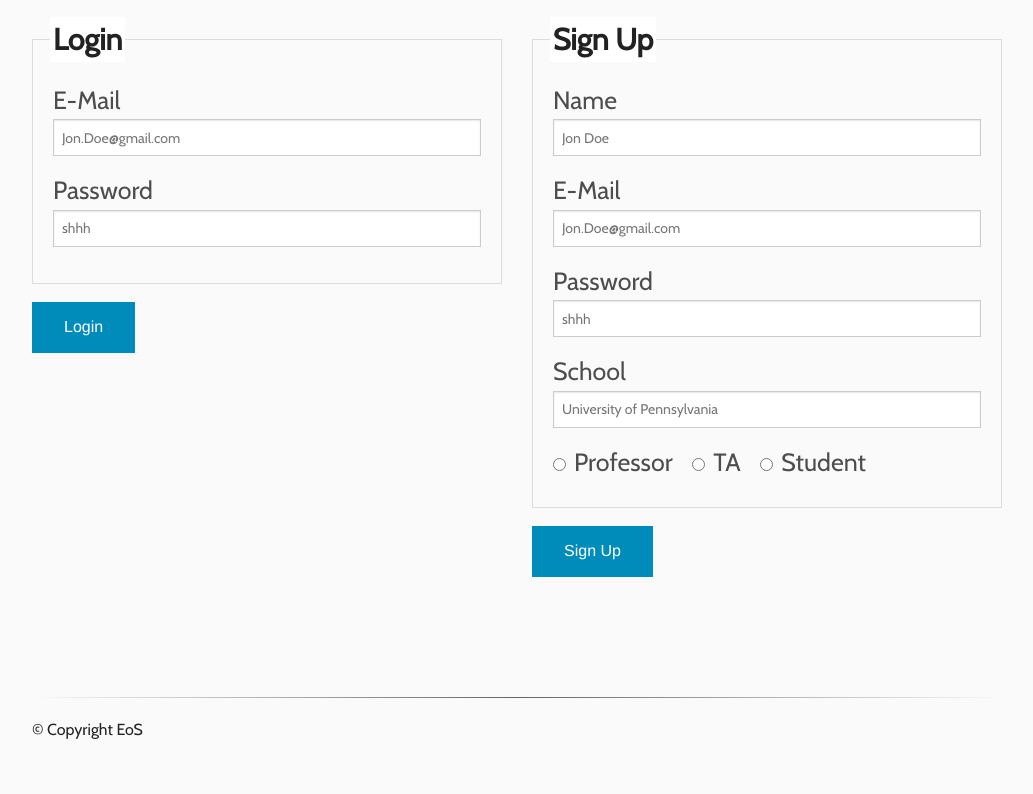
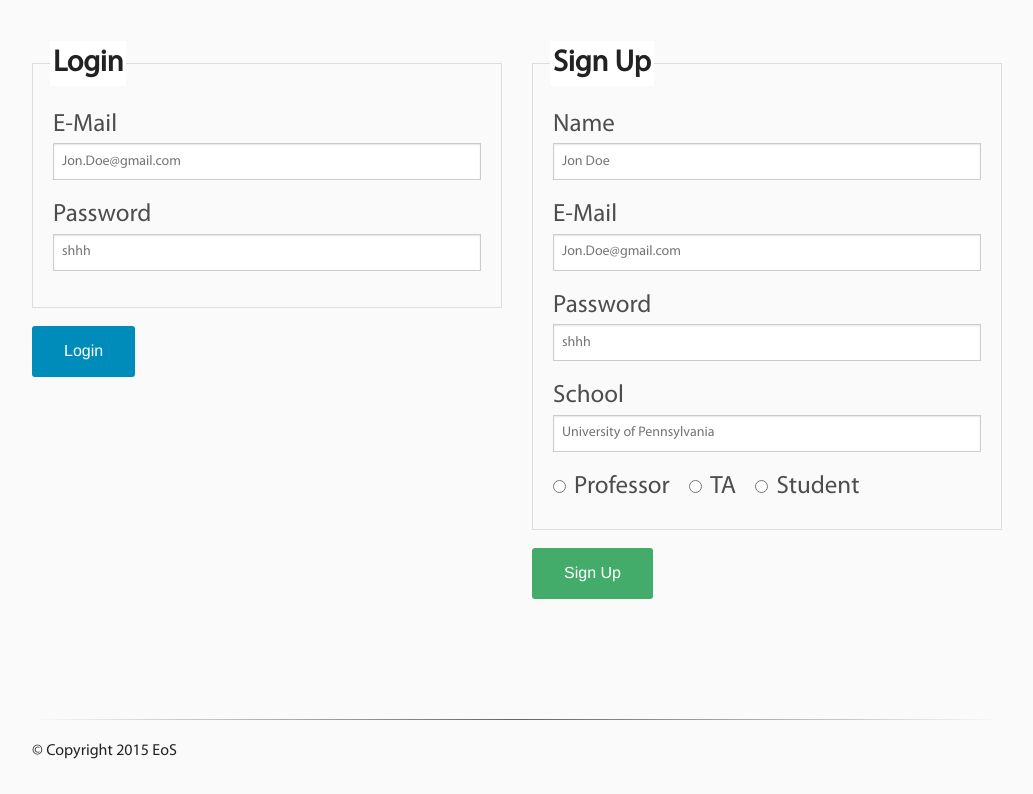
Before and after one commit to jpchen/EoS, a Flask app: page / in a window 1280 px wide. Shown: the part 286-1080 px from the top of the page, without its empty margins (123-1156 px from the left). Before the commit the page ends 1025 px from the top, so only its background shows below. Run offline with Flask 2, Linux system fonts and the light colour scheme.

Commit message:
fonts and styles

```diff
--- a/static/css/layout.css
+++ b/static/css/layout.css
@@ -2,7 +2,6 @@
   font-family: "Bebas";
   src: url('../font/BebasNeueBook.ttf');
 }
-
 @font-face {
   font-family: "BebasR";
   src: url('../font/BebasNeueRegular.ttf');
@@ -23,25 +22,44 @@
   font-family: "cabinB";
   src: url('../font/Cabin-Bold.otf');
 }
-
 @font-face {
   font-family: "GeoSan";
   src: url('../font/GeosansLight.ttf');
+}
+@font-face {
+  font-family: "MP";
+  src: url('../font/MYRIADPRO-REGULAR.OTF');
+}
+@font-face {
+  font-family: "MP-cond";
+  src: url('../font/MYRIADPRO-BOLDCOND.OTF');
+}
+/*@font-face {
+  font-family: "Archer";
+  src: url('../font/Archer-Semibold-Pro.otf');
+}*/
+@font-face {
+  font-family: "Archer-b";
+  src: url('../font/ArcherPro-Bold_0.otf');
 }
 
 
 body {
   /*background-image: url(../static/logo.png);*/
-  font-family: "cabin";
+  font-family: "MP";
+}
+body bold {
+  color: rgb(123, 21, 21);
+  font-family: "MP-cond";
 }
 body strong {
-  font-family: "cabinB";
+  font-family: "MP-cond";
 }
 h1 {
-  font-family: "BebasR";
+  font-family: "Archer-b";
 }
-h2, h3, h4, h5, h6 {
-  font-family: "LG";
+h2, h3, h4, h5, h6, a {
+  font-family: "MP-cond";
 }
 /*.button {
   background-color: #B4C1E0;
--- a/templates/dashboard.html
+++ b/templates/dashboard.html
@@ -29,16 +29,19 @@
       <!-- End Nav -->
 
         <div class="row">
+            <br/>
             {% with msgs = get_flashed_messages() %}
                 {% if msgs %}
                   {%- for msg in msgs %}
-            <div class="small-4 columns">
+                  <center>
+                    <div class="twelve columns text-center">
                     <div data-alert class="alert-box info radius">
                     <!-- Your content goes here -->
                     {{ msg }}
                     <a href="#" class="close">&times;</a>
                     </div>
                     </div>
+                  </center>
                   {% endfor -%}
                 {% endif %}
               {% endwith %}
--- a/templates/index.html
+++ b/templates/index.html
@@ -51,16 +51,19 @@
       </div>
 
   <div class="row">
+    <br/>
     {% with msgs = get_flashed_messages() %}
         {% if msgs %}
           {%- for msg in msgs %}
-            <div class="small-4 columns">
+          <center>
+            <div class="twelve columns text-center">
             <div data-alert class="alert-box info radius">
             <!-- Your content goes here -->
             {{ msg }}
             <a href="#" class="close">&times;</a>
             </div>
             </div>
+          </center>
           {% endfor -%}
         {% endif %}
       {% endwith %}
@@ -78,7 +81,7 @@
 			      <input type="password" name="password" placeholder="shhh">
 			    </label>
 			  </fieldset>
-			  <input type="submit" value="Login" class="button">
+			  <input type="submit" value="Login" class="button radius">
 			</form>
 		</div>
 
@@ -104,7 +107,7 @@
         			<input type="radio" name="type" value="0" id="Student"><label style="font-size:25px;" for="Student">Student</label>
 
   			  </fieldset>
-  			  <input type="submit" value="Sign Up" class="button">
+  			  <input type="submit" value="Sign Up" class="button radius success">
   			</form>
   		</div>
      </div>
@@ -116,7 +119,7 @@
           <hr />
           <div class="row">
             <div class="large-6 columns">
-              <p>© Copyright EoS</p>
+              <p>© Copyright 2015 EoS</p>
             </div>
           </div>
         </div>
```
Also changed, not shown: templates/class.html (+15 -65 lines), static/font/ArcherPro-Bold_0.otf (added), static/font/MYRIADPRO-BOLD.OTF (added), static/font/MYRIADPRO-BOLDCOND.OTF (added), static/font/MYRIADPRO-REGULAR.OTF (added), 1 other file. Lines whose indentation alone changed are shown as unchanged.
